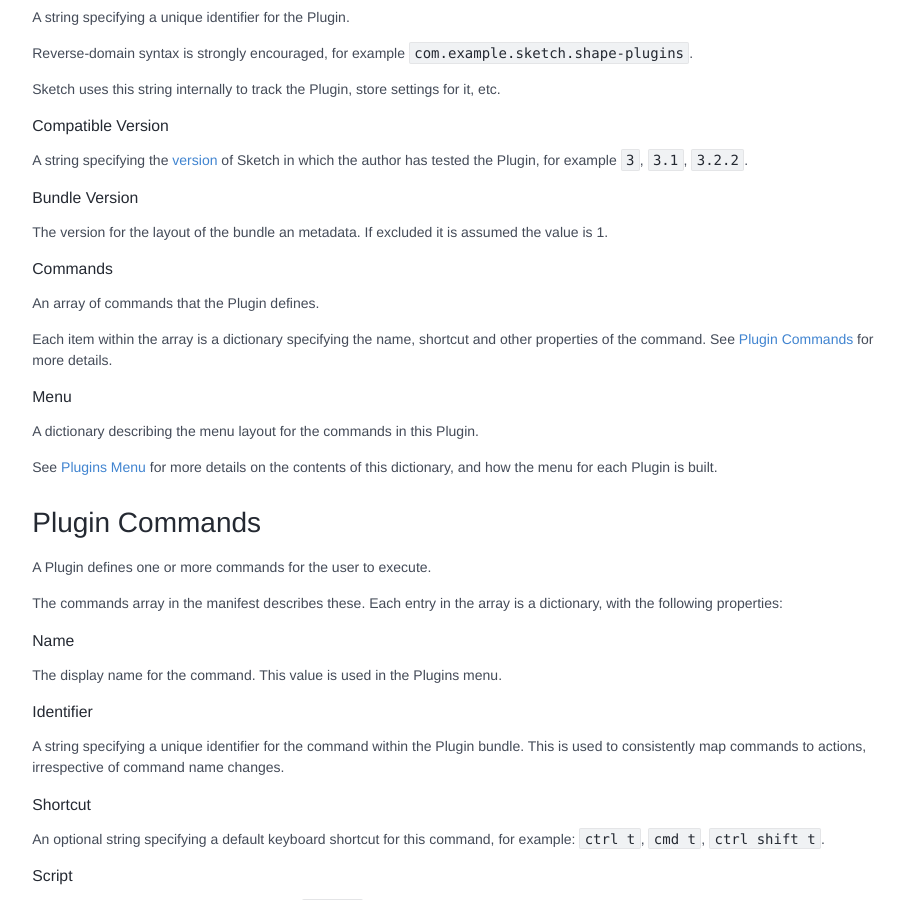
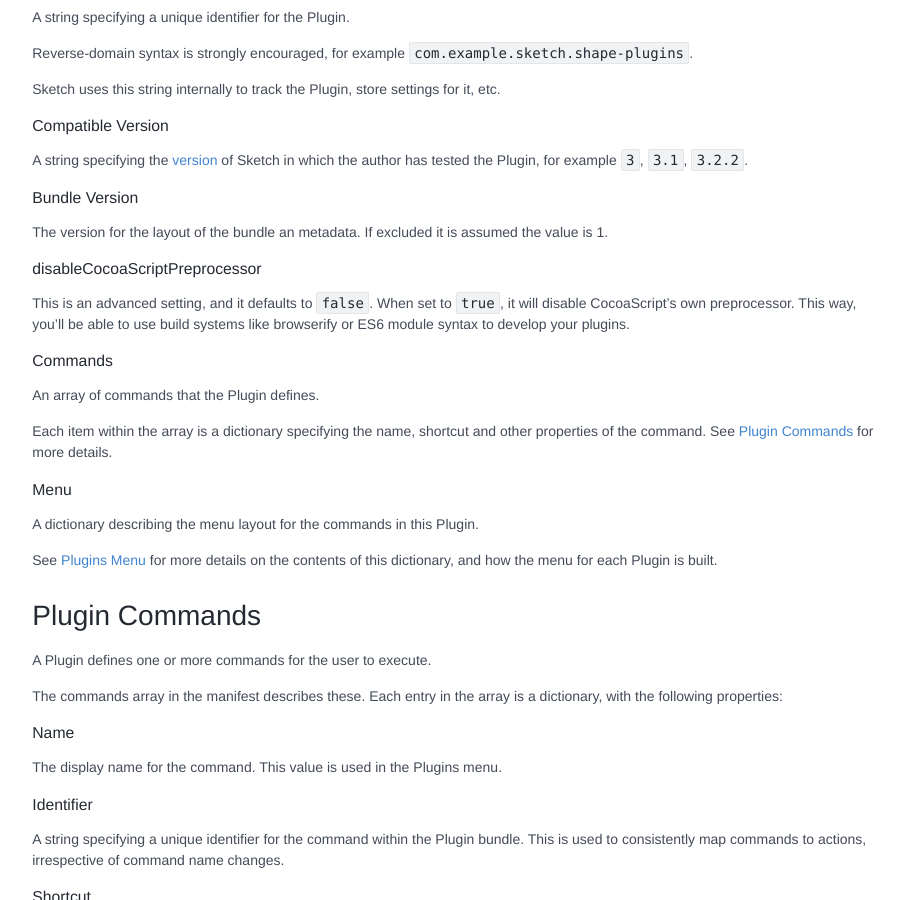
Before and after one commit to matt-curtis/developer.sketchapp.com, a Jekyll site: the page built from introduction/03-plugin-bundles.md, in a window 1280 px wide and 900 px high, scrolled down 2747 px. Shown: the whole window, without its empty margins (179-1084 px from the left). Built offline with Jekyll 4.4.1, drawn with Linux system fonts in a browser that asks for light colours; Markdown is read by kramdown in place of the engine named in the settings.

Commit message:
Added note about disableCocoaScriptPreprocessor

```diff
--- a/introduction/03-plugin-bundles.md
+++ b/introduction/03-plugin-bundles.md
@@ -141,6 +141,10 @@ A string specifying the [version][Semantic Versioning] of Sketch in which the au
 
 The version for the layout of the bundle an metadata. If excluded it is assumed the value is 1.
 
+#### disableCocoaScriptPreprocessor
+
+This is an advanced setting, and it defaults to `false`. When set to `true`, it will disable CocoaScript's own preprocessor. This way, you'll be able to use build systems like browserify or ES6 module syntax to develop your plugins.
+
 #### Commands
 
 An array of commands that the Plugin defines.
```
